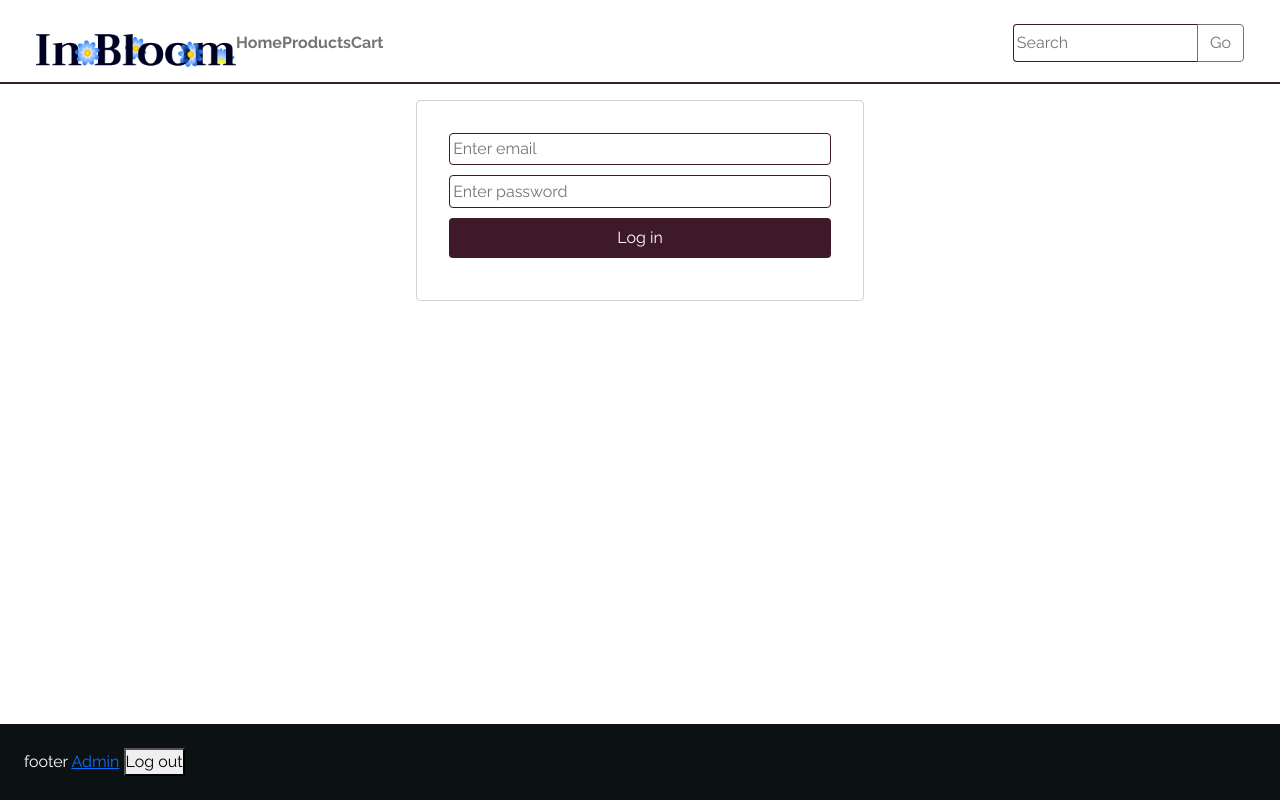
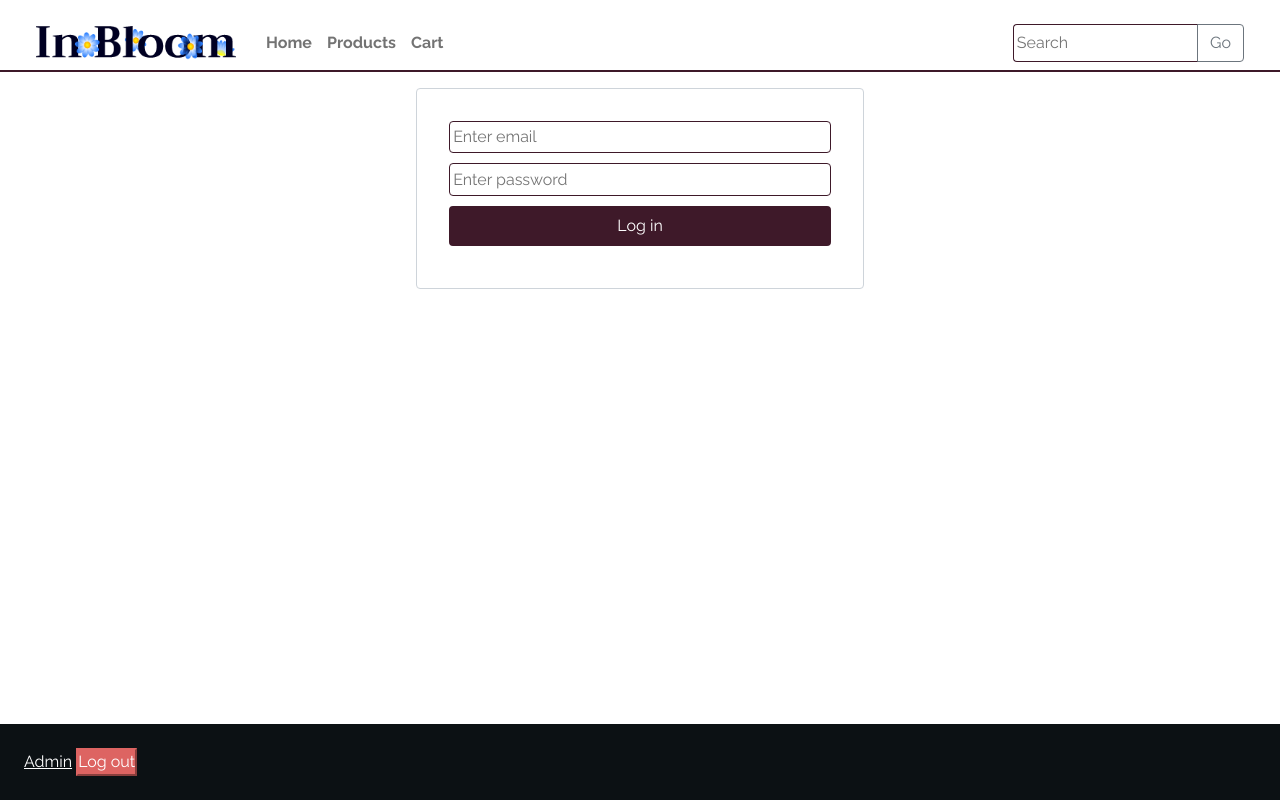
Before and after one commit to pnbakken/semester-project2, a plain HTML site: page site/pages/admin/admin-login.html in a window 1280 px wide. Drawn offline with nearby package versions, Linux system fonts and the light colour scheme; a web font is replaced by a local one.

Commit message:
early version of final product

```diff
--- a/site/css/sass/partials/common/footer/_footer.scss
+++ b/site/css/sass/partials/common/footer/_footer.scss
@@ -1,6 +1,10 @@
 footer {
     background: $color-black;
-    color: white;
+
     padding: 1.5rem;
     margin-top: 150px;
+
+    a {
+        color: white;
+    }
 }
--- a/site/css/sass/partials/common/navbar/_navbar.scss
+++ b/site/css/sass/partials/common/navbar/_navbar.scss
@@ -2,12 +2,12 @@
 
 .common-navbar {
  padding: 1.5rem;
- padding-bottom: 0.25rem;
+ padding-bottom: 0.5rem;
  margin-bottom: 1rem;
  width: 100%;
  display: flex;
  justify-content: space-between;
- align-items: flex-end;
+ align-items: baseline;
  border-bottom: 2px solid $color-purple;
  @media (max-width: 425px) {
      padding: 0.5rem;
@@ -22,6 +22,7 @@
         .brand-logo {
             width: 100%;
         }
+        margin-right: 30px;
     }
 
     .navbar-collapse {
@@ -30,6 +31,8 @@
     }
 
     .navbar-nav {
+        display: flex;
+        gap: 15px;
         .nav-link {
 
             padding: 0;
--- a/site/pages/admin/admin-login.html
+++ b/site/pages/admin/admin-login.html
@@ -28,7 +28,7 @@
                     <a class="nav-link" href="../cart.html">Cart</a>
                   </li>
                 </ul>
-                <form class="input-group mb-3" id="search-bar">
+                <form class="input-group" id="search-bar">
                   <input type="text" class="search-input" placeholder="Search" aria-label="Search" aria-describedby="button-addon2" id="search-input">
                   <button class="btn btn-outline-secondary" type="button" id="button-addon2 search-button">Go</button>
                 </form>
@@ -45,9 +45,9 @@
         </form>
     </main>
     <footer>
-        footer
+
         <a href="./admin-panel.html">Admin</a>
-        <button class="logout-button" value="log out">Log out</button>
+        <button class="logout-button in-cart" value="log out">Log out</button>
     </footer>
 
     <script src="https://cdn.jsdelivr.net/npm/bootstrap@5.1.3/dist/js/bootstrap.bundle.min.js" integrity="sha384-ka7Sk0Gln4gmtz2MlQnikT1wXgYsOg+OMhuP+IlRH9sENBO0LRn5q+8nbTov4+1p" crossorigin="anonymous"></script>
```
Also changed, not shown: site/index.html (+2 -2 lines), site/pages/admin/admin-panel.html (+3 -3 lines), site/pages/admin/product-manager.html (+3 -3 lines), site/pages/cart.html (+2 -2 lines), site/pages/one-product.html (+2 -2 lines), site/pages/products.html (+2 -2 lines), site/css/sass/style.css, 1 other file.
